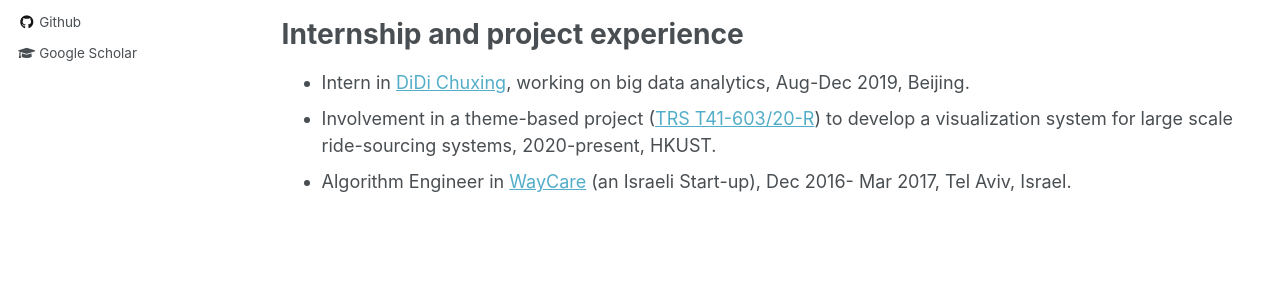
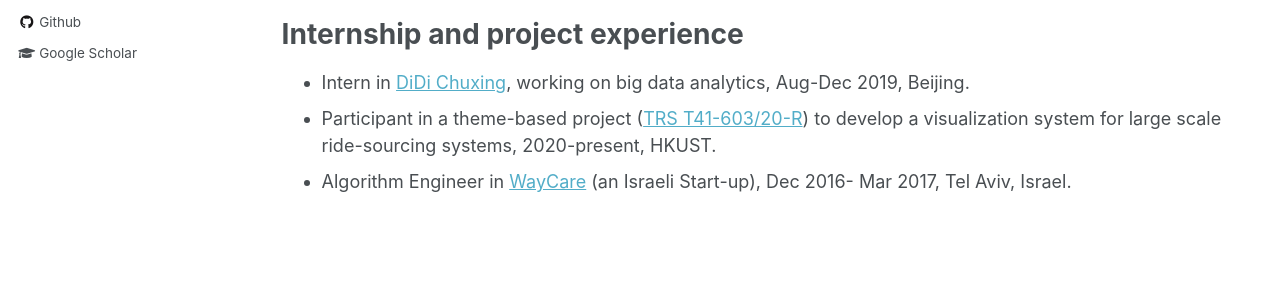
Before and after one commit to zf-z/zf-z.github.io, a Jekyll site: the page built from _pages/services.md, in a window 1280 px wide. Shown: the part 443-743 px from the top of the page. Built offline with Jekyll 4.4.1, drawn with Linux system fonts in a browser that asks for light colours.

Commit message:
Update services.md

```diff
--- a/_pages/services.md
+++ b/_pages/services.md
@@ -16,5 +16,5 @@
 
 # Internship and project experience
 - Intern in [DiDi Chuxing](https://www.didiglobal.com/), working on big data analytics, Aug-Dec 2019, Beijing.
-- Involvement in a theme-based project ([TRS T41-603/20-R](https://tacc.ust.hk/projects.html)) to develop a visualization system for large scale ride-sourcing systems, 2020-present, HKUST.
+- Participant in a theme-based project ([TRS T41-603/20-R](https://tacc.ust.hk/projects.html)) to develop a visualization system for large scale ride-sourcing systems, 2020-present, HKUST.
 - Algorithm Engineer in [WayCare](https://www.rekor.ai/waycare) (an Israeli Start-up),  Dec 2016- Mar 2017, Tel Aviv, Israel.
```
